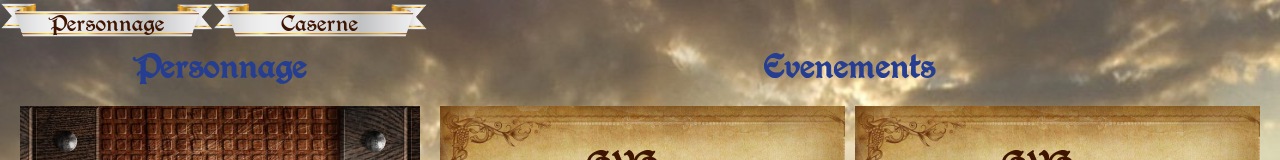
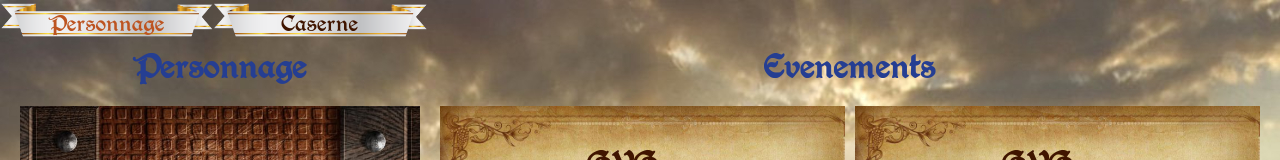
Before and after one commit to Les-francs/front, a Vue app: page / in a window 1280 px wide. Shown: the top 160 px of the page. Built offline with nearby package versions, Linux system fonts and the light colour scheme.

Commit message:
fix: color active route

```diff
--- a/src/layout/header/index.vue
+++ b/src/layout/header/index.vue
@@ -37,6 +37,10 @@ const image = require("@/assets/fond-menu.png");
       text-decoration: none;
       color: #401500;
       font-family: "Berry_Rotunda";
+
+      &.router-link-active {
+        color: #bd5421;
+      }
     }
   }
 }
```
